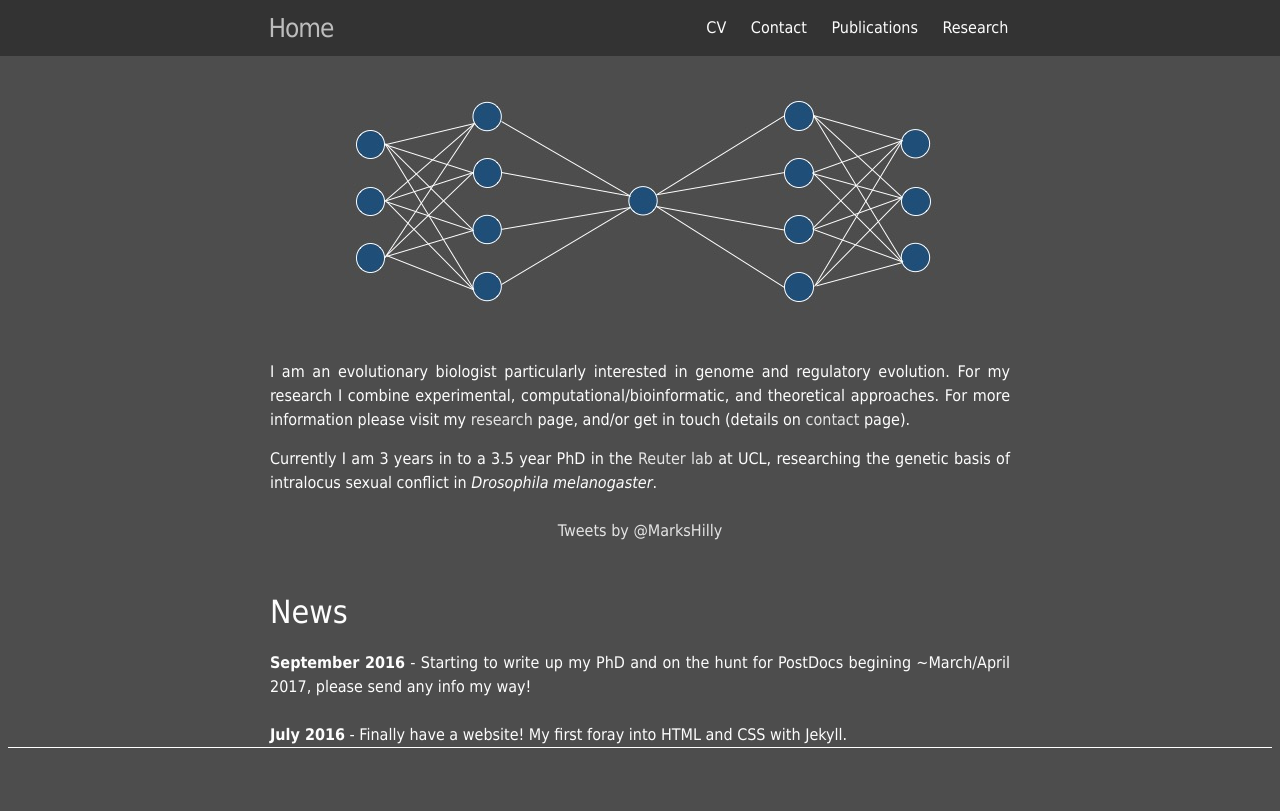
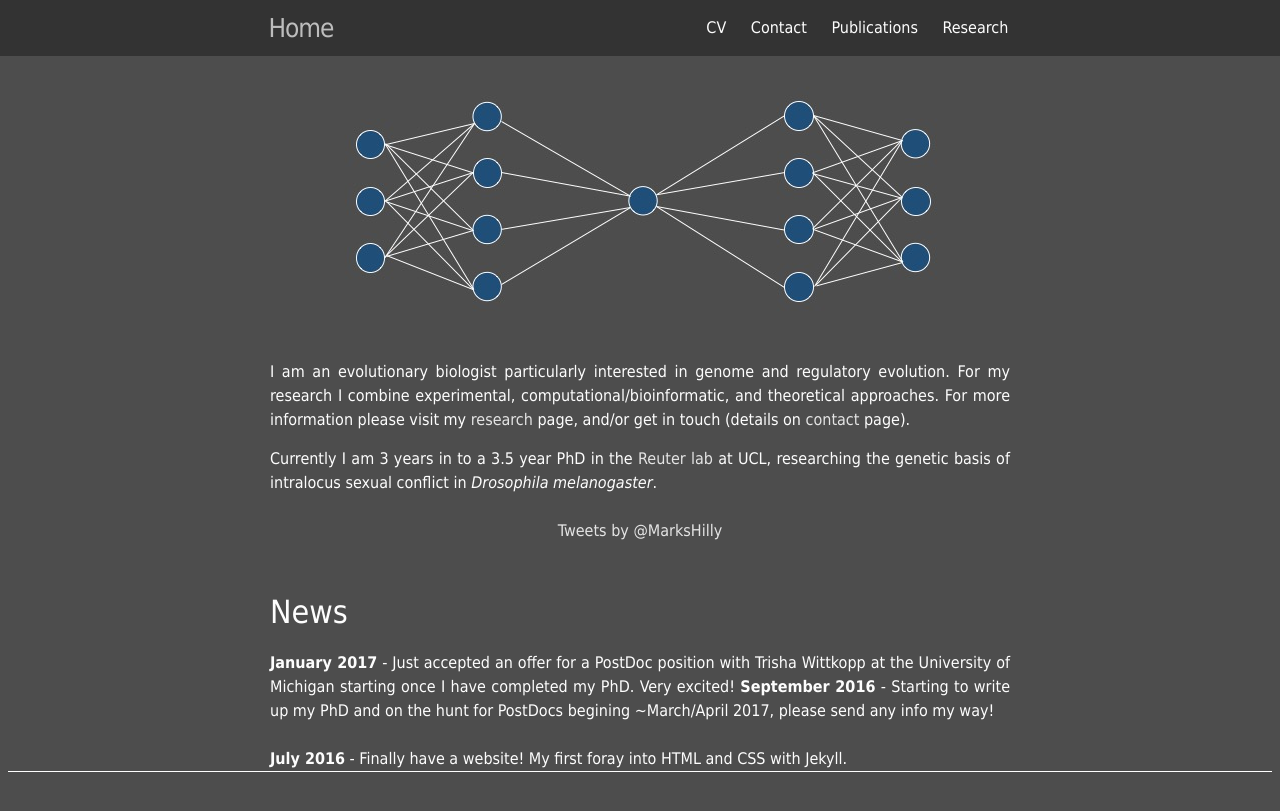
Before and after one commit to Mark-Hill/Mark-Hill.github.io, a Jekyll site: the page built from index.html, in a window 1280 px wide and 900 px high, scrolled down 527 px. Shown: the top 811 px of the window. Built offline with Jekyll 4.4.1, drawn with Linux system fonts in a browser that asks for light colours; comment, search, counter and statistics services are not loaded.

Commit message:
Update index.html

```diff
--- a/index.html
+++ b/index.html
@@ -46,6 +46,8 @@ Currently I am 3 years in to a 3.5 year PhD in the <a href="http://www.homepages
 
 <h1>News</h1>
 
+<b>January 2017</b> - Just accepted an offer for a PostDoc position with Trisha Wittkopp at the University of Michigan starting once I have completed my PhD. Very excited!
+
 <b>September 2016</b> - Starting to write up my PhD and on the hunt for PostDocs begining ~March/April 2017, please send any info my way!
 
 <br>
```
